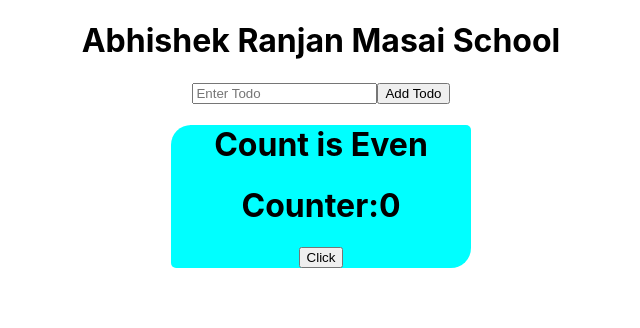
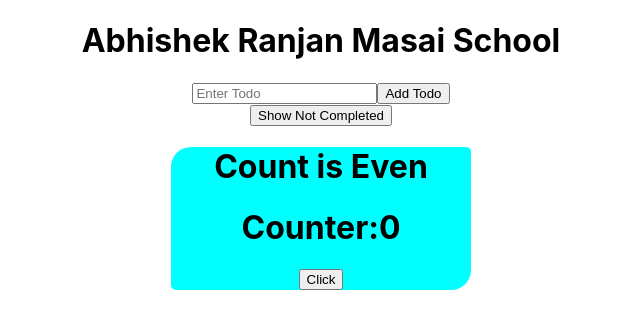
Before and after one commit to AbhishekRanjan8051/abhishek-masai, a React (Create React App) app in the folder unit-4/React/react3/we/listkeys/: page / in a window 1280 px wide. Shown: the top 328 px of the page, without its empty margins (319-959 px from the left). Built offline with nearby package versions, Linux system fonts and the light colour scheme.

Commit message:
added new button

```diff
--- a/unit-4/React/react3/we/listkeys/src/components/Todo.jsx
+++ b/unit-4/React/react3/we/listkeys/src/components/Todo.jsx
@@ -22,6 +22,18 @@
       <h1>Abhishek Ranjan Masai School</h1>
       <TodoInput addTodo={handleAdd}></TodoInput>
       <TodoList list={list} handleToggle={handleToggle}></TodoList>
+      <button
+        onClick={() => {
+          const updated = list.filter((e) => !e.status);
+          setList(updated);
+        }}
+      >
+        Show Not Completed
+      </button>
+      {/* <button onClick={() =>{
+        const All = list.map((e) => e.status);
+        setList(All);
+      }}>Show</button> */}
     </div>
   );
 }
```
